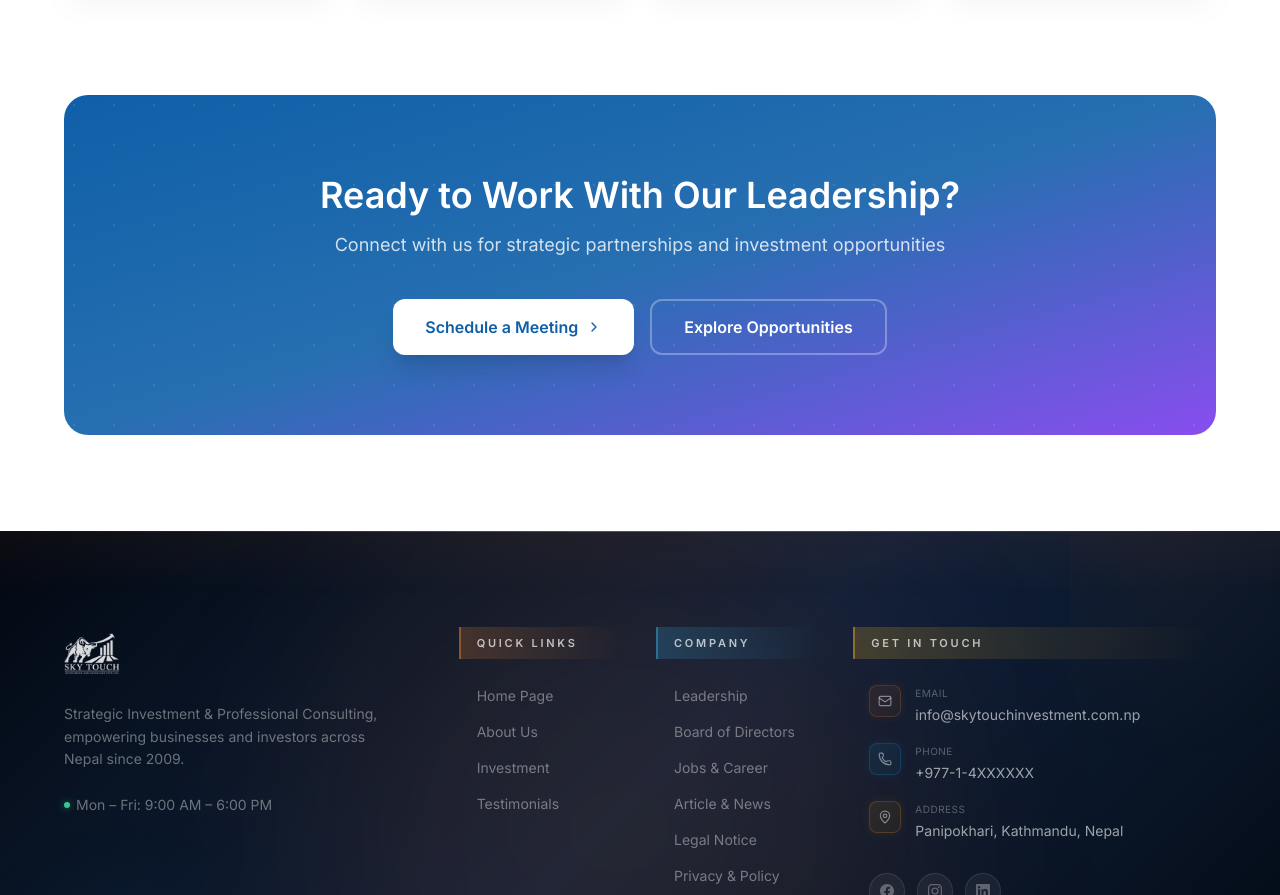
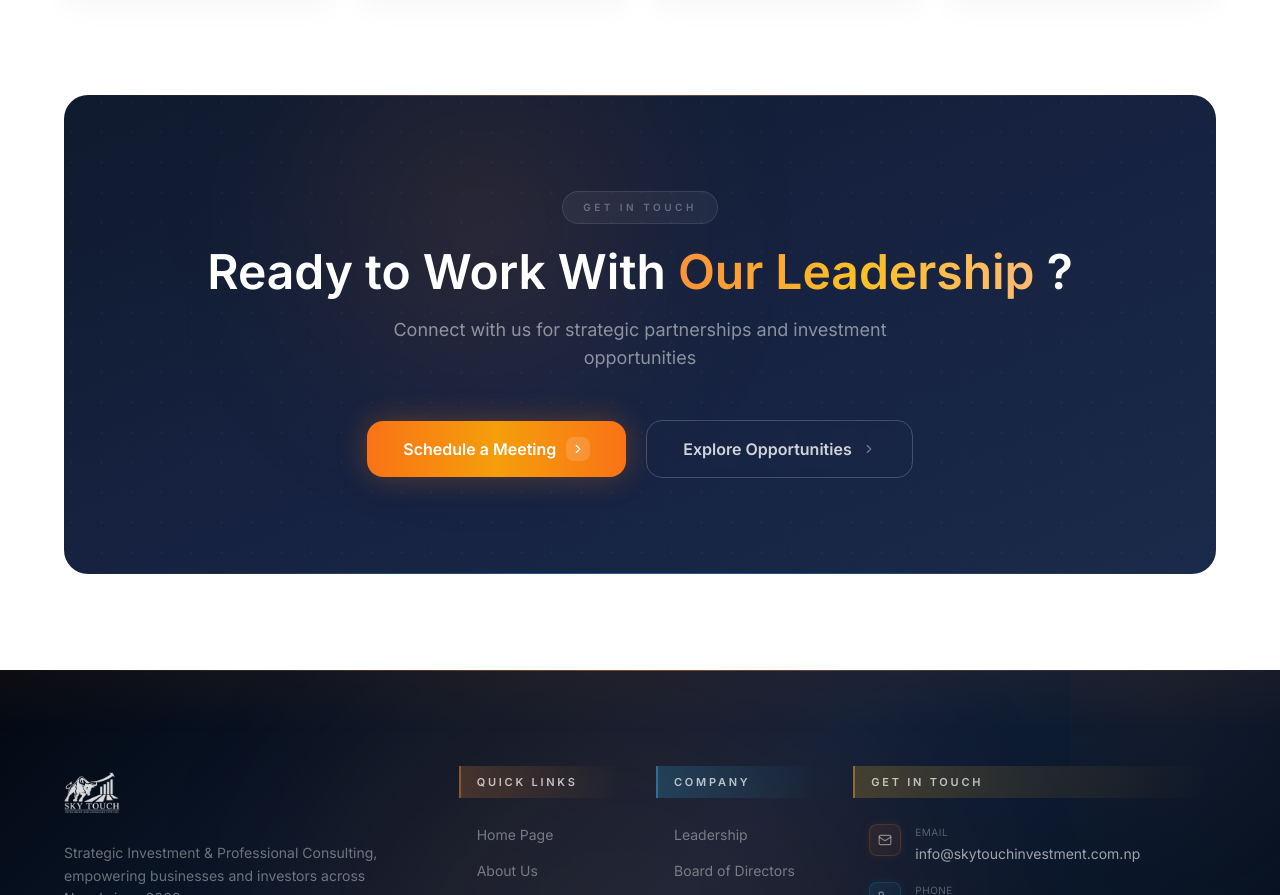
Before and after one commit to sugamQA/SkyTouchInvestment, a React (Vite) app in the folder frontend/: page /boards in a window 1280 px wide. Shown: the part 2535-3430 px from the top of the page. Built offline with nearby package versions, Linux system fonts and the light colour scheme.

Commit message:
feat: stylish CTA section with glossy gradient button, glass outline button, animated shine

```diff
--- a/frontend/src/pages/Boards.jsx
+++ b/frontend/src/pages/Boards.jsx
@@ -319,36 +319,66 @@ export default function Boards() {
             initial="hidden"
             whileInView="visible"
             viewport={{ once: true, amount: 0.3 }}
-            className="relative rounded-3xl overflow-hidden"
+            className="relative rounded-3xl overflow-hidden group/cta"
           >
-            <div className="absolute inset-0 bg-gradient-to-br from-primary via-primary/90 to-secondary/90" />
-            <div className="absolute inset-0 opacity-10" style={{ backgroundImage: 'radial-gradient(circle at 25% 25%, white 1px, transparent 1px)', backgroundSize: '40px 40px' }} />
-            <div className="relative px-8 py-16 md:px-16 md:py-20 text-center">
-              <h3 className="text-3xl md:text-4xl font-bold text-white mb-4">
-                Ready to Work With Our Leadership?
-              </h3>
-              <p className="text-white/80 mb-10 max-w-2xl mx-auto text-lg">
+            <div className="absolute inset-0 bg-gradient-to-br from-[#0f1a2e] via-[#162240] to-[#1a2a4a]" />
+            <div className="absolute inset-0 opacity-[0.03]" style={{ backgroundImage: 'radial-gradient(circle at 25% 25%, white 1px, transparent 1px)', backgroundSize: '30px 30px' }} />
+            <div className="absolute inset-0 opacity-[0.06]" style={{ backgroundImage: 'linear-gradient(rgba(255,255,255,0.1) 1px, transparent 1px), linear-gradient(90deg, rgba(255,255,255,0.1) 1px, transparent 1px)', backgroundSize: '60px 60px' }} />
+
+            <div className="absolute top-0 left-1/4 w-64 h-64 bg-orange-500/15 rounded-full blur-[100px] group-hover/cta:bg-orange-500/20 transition-all duration-700" />
+            <div className="absolute bottom-0 right-1/4 w-72 h-72 bg-sky-400/12 rounded-full blur-[100px] group-hover/cta:bg-sky-400/20 transition-all duration-700" />
+            <div className="absolute top-1/2 left-1/2 -translate-x-1/2 -translate-y-1/2 w-96 h-96 bg-amber-400/8 rounded-full blur-[120px]" />
+
+            <div className="absolute top-0 left-0 w-full h-px bg-gradient-to-r from-transparent via-orange-400/40 to-transparent" />
+            <div className="absolute bottom-0 left-0 w-full h-px bg-gradient-to-r from-transparent via-sky-400/40 to-transparent" />
+
+            <div className="relative px-8 py-20 md:px-20 md:py-24 text-center">
+              <motion.span
+                variants={fadeUp}
+                className="inline-block text-[10px] tracking-[0.35em] font-bold text-white/30 uppercase mb-6 bg-white/5 px-5 py-2 rounded-full border border-white/10"
+              >
+                Get In Touch
+              </motion.span>
+
+              <motion.h3 variants={fadeUp} className="text-3xl md:text-5xl font-bold text-white mb-5 leading-[1.15]">
+                Ready to Work With{' '}
+                <span className="bg-gradient-to-r from-orange-400 via-amber-400 to-orange-300 bg-clip-text text-transparent">Our Leadership</span>
+                {' '}?
+              </motion.h3>
+
+              <motion.p variants={fadeUp} className="text-white/50 mb-12 max-w-xl mx-auto text-base md:text-lg leading-relaxed">
                 Connect with us for strategic partnerships and investment opportunities
-              </p>
-              <div className="flex flex-col sm:flex-row gap-4 justify-center">
+              </motion.p>
+
+              <motion.div variants={fadeUp} className="flex flex-col sm:flex-row gap-5 justify-center items-center">
                 <motion.a
                   href="/contact"
-                  whileHover={{ scale: 1.05 }}
+                  whileHover={{ scale: 1.06 }}
                   whileTap={{ scale: 0.95 }}
-                  className="group px-8 py-3.5 bg-white text-primary font-semibold rounded-xl transition-all duration-300 shadow-xl hover:shadow-2xl inline-flex items-center gap-2"
+                  className="group/btn relative px-9 py-4 font-semibold rounded-2xl inline-flex items-center gap-3 overflow-hidden transition-all duration-500 bg-gradient-to-r from-orange-500 via-amber-500 to-orange-500 text-white shadow-[0_0_30px_rgba(249,115,22,0.3)] hover:shadow-[0_0_50px_rgba(249,115,22,0.5)]"
                 >
-                  Schedule a Meeting
-                  <ChevronRight size={16} className="group-hover:translate-x-1 transition-transform" />
+                  <span className="absolute inset-0 bg-gradient-to-r from-transparent via-white/15 to-transparent -translate-x-full group-hover/btn:translate-x-full transition-all duration-700" />
+                  <span className="relative z-10 flex items-center gap-2.5">
+                    Schedule a Meeting
+                    <span className="w-6 h-6 rounded-lg bg-white/15 flex items-center justify-center group-hover/btn:bg-white/25 transition-colors">
+                      <ChevronRight size={14} className="group-hover/btn:translate-x-0.5 transition-transform" />
+                    </span>
+                  </span>
                 </motion.a>
+
                 <motion.a
                   href="/investment"
-                  whileHover={{ scale: 1.05 }}
+                  whileHover={{ scale: 1.06 }}
                   whileTap={{ scale: 0.95 }}
-                  className="px-8 py-3.5 border-2 border-white/30 hover:border-white/50 text-white font-semibold rounded-xl transition-all duration-300"
+                  className="group/btn relative px-9 py-4 font-semibold rounded-2xl inline-flex items-center gap-3 overflow-hidden transition-all duration-500 border border-white/20 text-white/80 hover:text-white hover:border-white/40 hover:bg-white/5 backdrop-blur-sm"
                 >
-                  Explore Opportunities
+                  <span className="absolute inset-0 bg-gradient-to-r from-white/0 via-white/5 to-white/0 opacity-0 group-hover/btn:opacity-100 transition-opacity duration-500" />
+                  <span className="relative z-10 flex items-center gap-2.5">
+                    Explore Opportunities
+                    <ChevronRight size={14} className="opacity-50 group-hover/btn:translate-x-0.5 transition-all" />
+                  </span>
                 </motion.a>
-              </div>
+              </motion.div>
             </div>
           </motion.div>
         </section>
```
